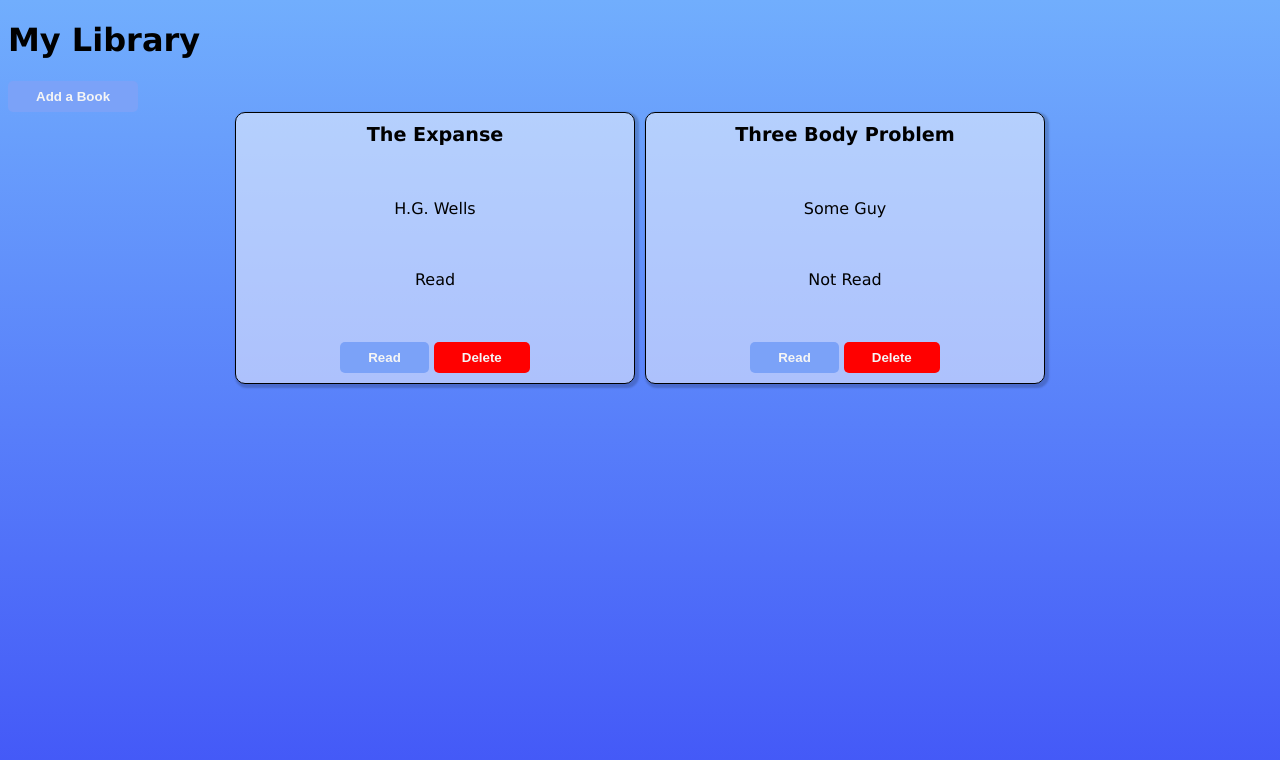
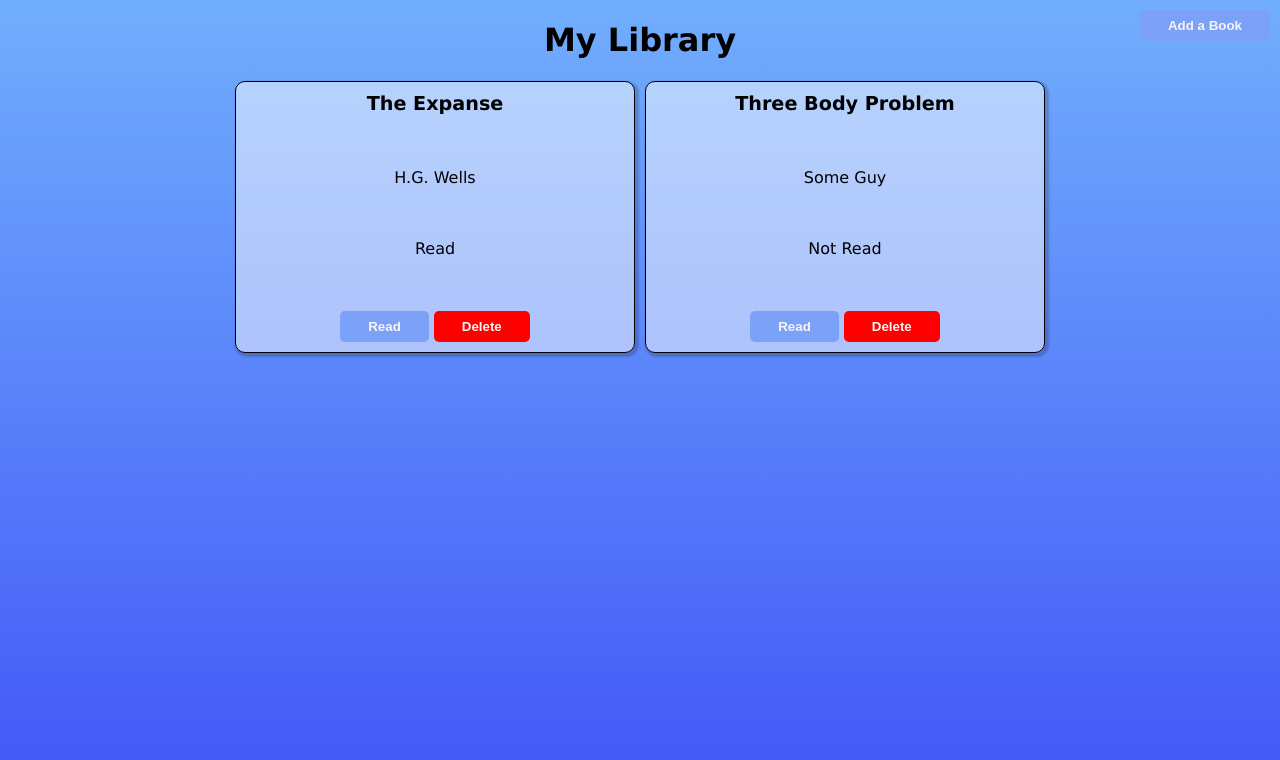
Before and after one commit to Fellryn/top-library, a plain HTML site: page index.html in a window 1280 px wide. Drawn offline with Linux system fonts and the light colour scheme.

Commit message:
Change add a book button

```diff
--- a/index.html
+++ b/index.html
@@ -11,10 +11,8 @@
 
 <body>
     <div class="container">
-        <div>
-            <h1>My Library</h1>
-            <button id="add-book">Add a Book</button>
-        </div>
+        <h1>My Library</h1>
+        <button id="add-book">Add a Book</button>
 
         <div class="grid">
 
--- a/styles.css
+++ b/styles.css
@@ -10,11 +10,12 @@ body {
 
 .container > h1 {
     text-align: center;
-    display: inline;
 }
 
 #add-book {
-    display: inline;
+    position: fixed;
+    top: 10px;
+    right: 10px
 }
 
 table {
```
